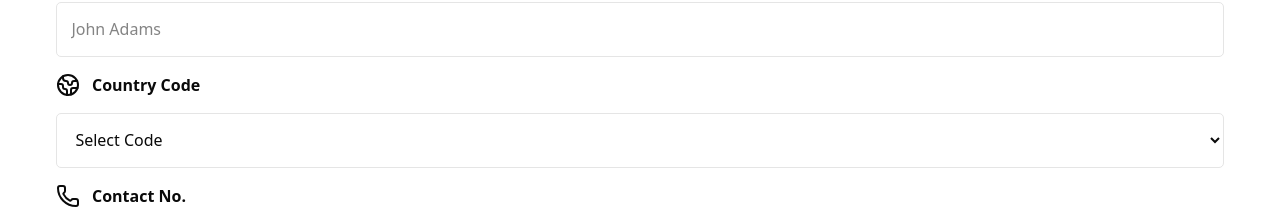
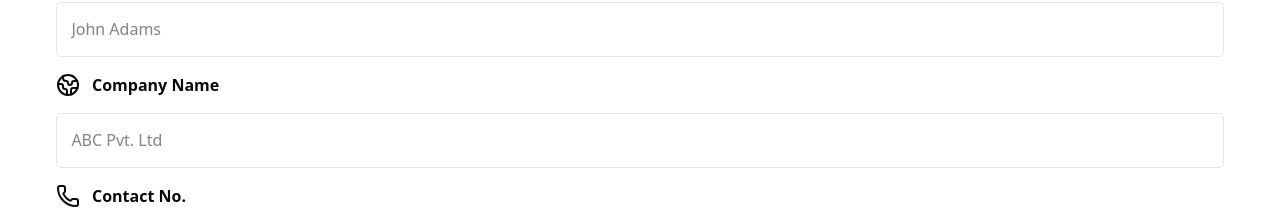
Before and after one commit to anantsehgal12/ve-form, a Next.js app: page / in a window 1280 px wide. Shown: the part 194-412 px from the top of the page. Built offline with nearby package versions, Linux system fonts and the light colour scheme.

Commit message:
Update Form.jsx

```diff
--- a/app/_components/Form.jsx
+++ b/app/_components/Form.jsx
@@ -16,13 +16,8 @@ function Form() {
      <div className='inline-flex gap-3'><User /><label htmlFor="1"><b>Full Nam</b></label></div>
       <input type="text" name="Name" id="1" placeholder="John Adams" required className='p-[0.9rem] bg-transparent border rounded-[5px] w-full'/>
 
-      <div className='inline-flex gap-3'><Earth /><label htmlFor="1"><b>Country Code</b></label></div>
-      <div className="sel w-full">
-        <select name="Country Code" className='p-[0.9rem] bg-transparent border rounded-[5px] w-full' defaultValue="">
-          <option value="" disabled className='bg-background color-foreground'>Select Code</option>
-          <option className='bg-background color-foreground'>India [+91]</option>
-        </select>
-      </div>
+      <div className='inline-flex gap-3'><Earth /><label htmlFor="cmpany"><b>Company Name</b></label></div>
+      <input type="text" name="Company Name" id="cmapny" placeholder="ABC Pvt. Ltd" required className='p-[0.9rem] bg-transparent border rounded-[5px] w-full'/>
 
       <div className='inline-flex gap-3'><Phone /><label htmlFor="1"><b>Contact No.</b></label></div>
 
@@ -104,4 +99,5 @@ function Form() {
   )
 }
 
+
 export default Form
```
